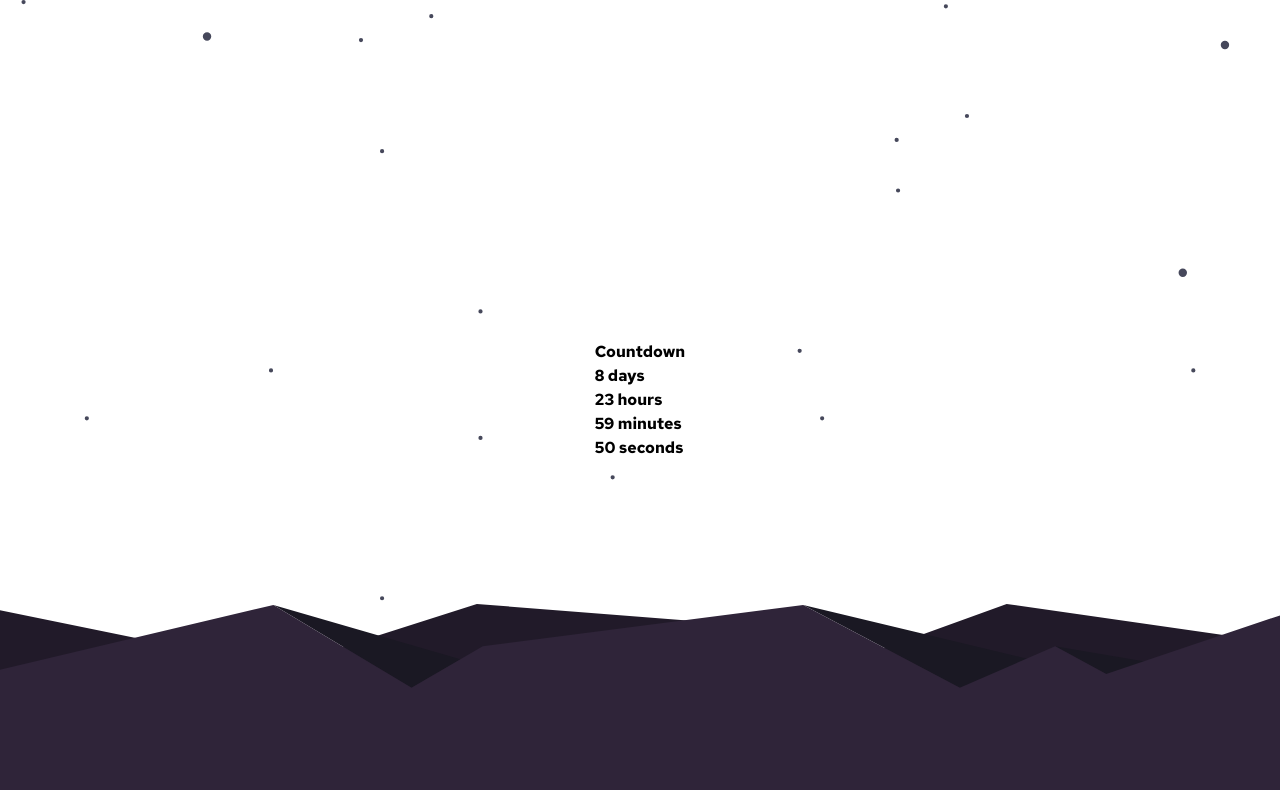
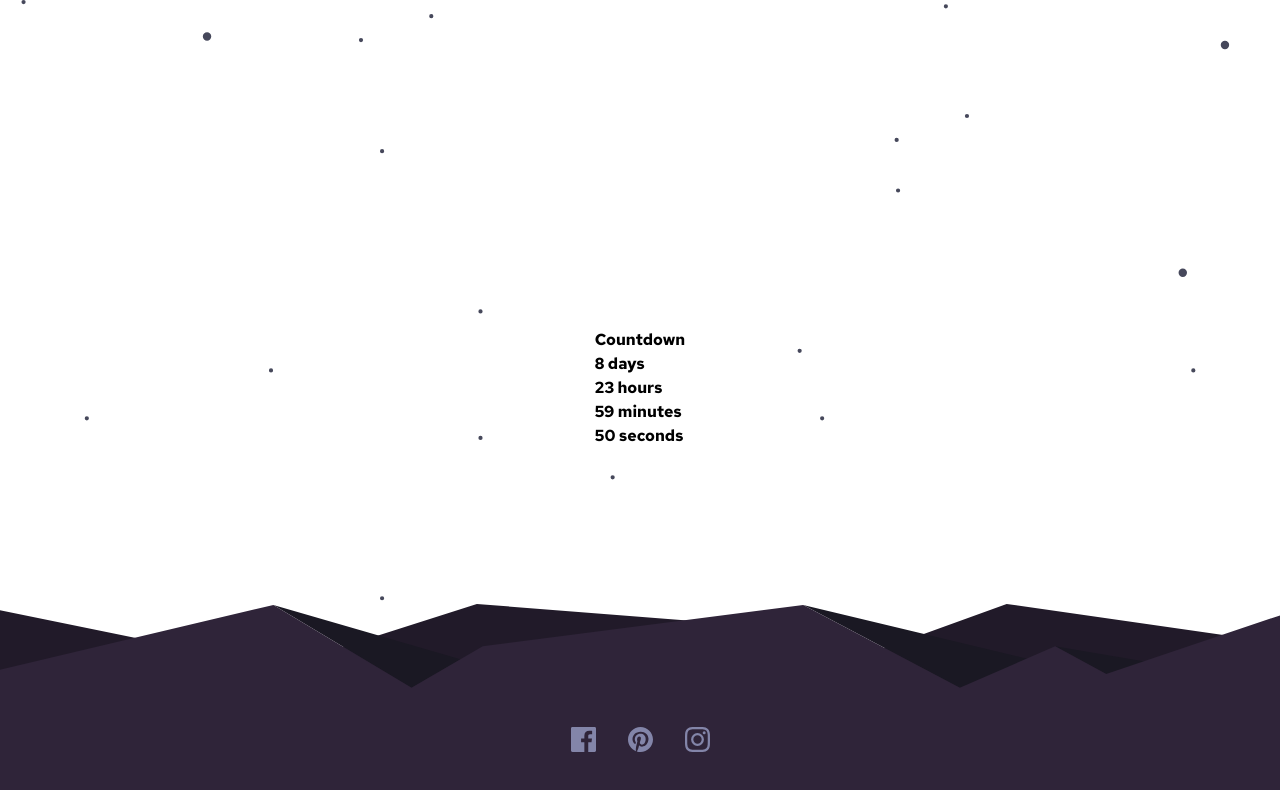
Before and after one commit to HediMuhamad/launch-countdown-timer, a Next.js app: page / in a window 1280 px wide. Shown: the top 790 px of the page. Built offline with nearby package versions, Linux system fonts and the light colour scheme.

Commit message:
implementation of social section

```diff
--- a/src/app/globals.css
+++ b/src/app/globals.css
@@ -34,13 +34,16 @@ body {
   width: 100vw;
   background-color: var(--very-dark-blue);
   color: var(--white);
+  padding: 3rem;
+  display: flex;
+  flex-direction: column;
 }
 
 main {
   display: flex;
   justify-content: center;
   align-items: center;
-  height: 100%;
+  flex: 1;
 }
 
 @media screen and (min-width: 1440px) {
--- a/src/app/page.tsx
+++ b/src/app/page.tsx
@@ -1,3 +1,4 @@
+import { SocialSection } from "@/components/social-section";
 import dynamic from "next/dynamic";
 
 const CountDown = dynamic(() => import("@/components/count-down"), {
@@ -6,8 +7,11 @@ const CountDown = dynamic(() => import("@/components/count-down"), {
 
 export default function Home() {
   return (
-    <main>
-      <CountDown />
-    </main>
+    <>
+      <main>
+        <CountDown />
+      </main>
+      <SocialSection />
+    </>
   );
 }
--- /dev/null
+++ b/src/components/social-section/constants.ts
@@ -0,0 +1,23 @@
+export type Social = {
+  name: "facebook" | "pinterest" | "instagram";
+  url: string;
+  icon: string;
+};
+
+export const socials: Array<Social> = [
+  {
+    name: "facebook",
+    url: "https://www.facebook.com/",
+    icon: "/icon-facebook.svg",
+  },
+  {
+    name: "pinterest",
+    url: "https://www.pinterest.com/",
+    icon: "/icon-pinterest.svg",
+  },
+  {
+    name: "instagram",
+    url: "https://www.instagram.com/",
+    icon: "/icon-instagram.svg",
+  },
+];
--- /dev/null
+++ b/src/components/social-section/index.tsx
@@ -0,0 +1,21 @@
+import Image from "next/image";
+import { Social, socials } from "./constants";
+import styles from "./style.module.css";
+
+export const SocialSection = () => {
+  return (
+    <footer className={styles.container}>
+      {socials?.map((social) => (
+        <Button {...social} key={social?.name} />
+      ))}
+    </footer>
+  );
+};
+
+const Button = ({ url, icon, name }: Social) => {
+  return (
+    <a href={url} target="_blank" className={styles.icon}>
+      <Image src={icon} alt={name} width={25} height={25} />
+    </a>
+  );
+};
--- /dev/null
+++ b/src/components/social-section/style.module.css
@@ -0,0 +1,11 @@
+.container {
+  display: flex;
+  flex-direction: "row";
+  justify-content: center;
+  align-items: center;
+  gap: 2rem;
+}
+
+.icon:hover {
+  filter: invert(var(--soft-red));
+}
```
